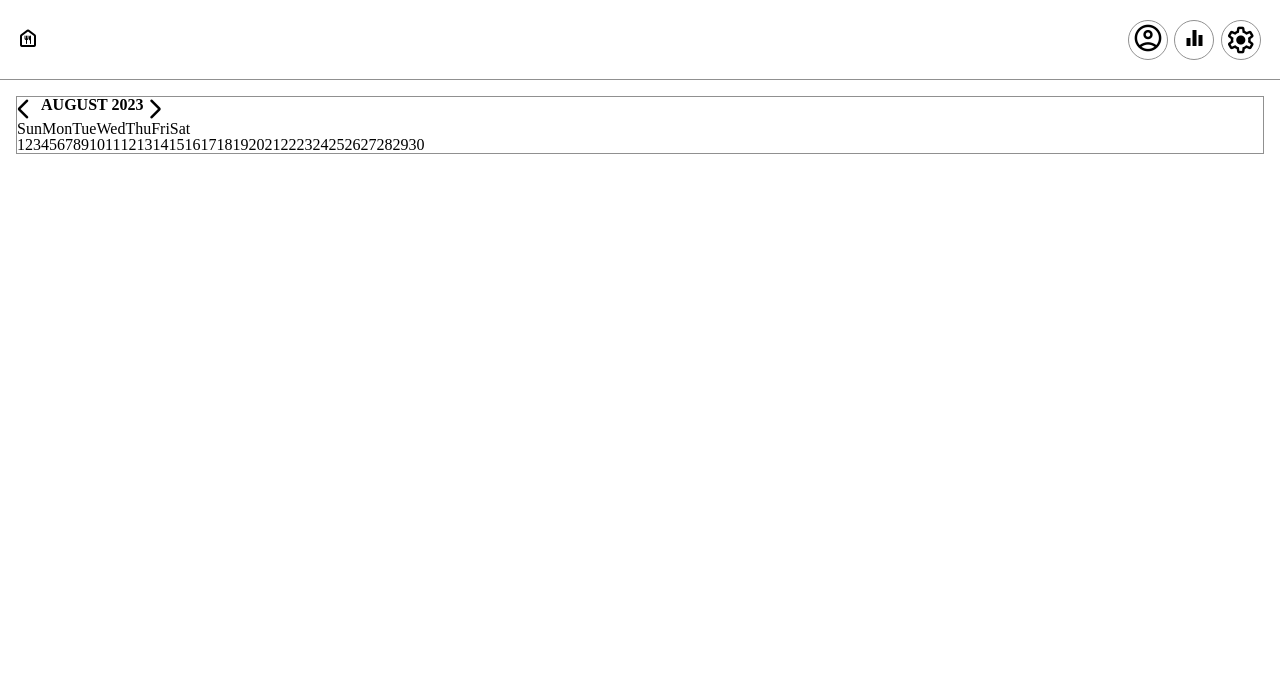
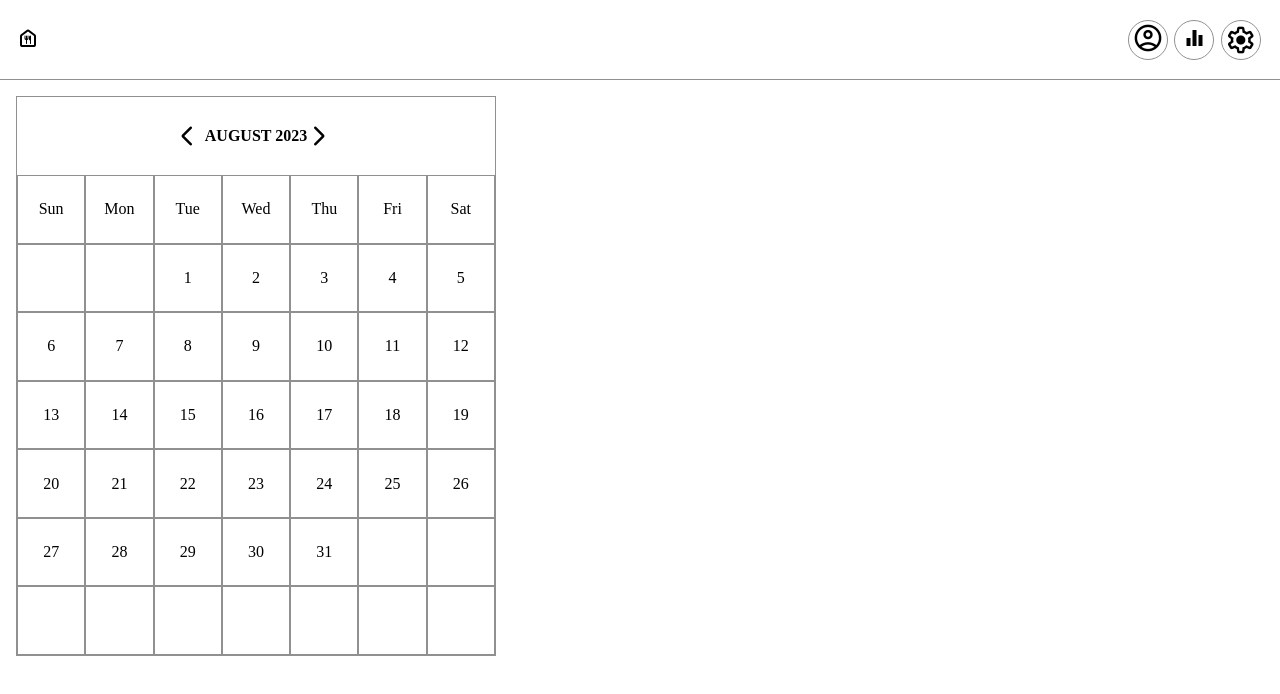
Before and after one commit to Galaxy-104/project1_WebService, a plain HTML site: page html/home.html in a window 1280 px wide. Drawn offline with nearby package versions, Linux system fonts and the light colour scheme.

Commit message:
home 캘린더 레이아웃 생성

```diff
--- a/CSS/home.css
+++ b/CSS/home.css
@@ -10,7 +10,32 @@ main .calendar{
     border: 1px solid #909090;
     display: flex;
     flex-direction: column;
+    width: 30rem;
+    height: 35rem;
 }
 main .calendar > div{
     display: flex;
+    justify-content: center;
+    align-items: center;
 }
+main .calendar > div > div{
+    display: flex;
+    justify-content: center;
+    align-items: center;
+}
+main .calendar .calendar_header{
+    height: 5rem;
+}
+main .calendar .calendar_weekdays > div{
+    border: 1px solid #909090;
+    width: calc(30rem / 7);
+    height: calc(30rem / 7);
+}
+main .calendar .calendar_contents{
+    display: grid;
+    grid-template-columns: repeat(7, 1fr);
+}
+main .calendar .calendar_contents > div{
+    border: 1px solid #909090;
+    height: calc(30rem / 7);
+}
--- a/JavaScript/home.js
+++ b/JavaScript/home.js
@@ -15,7 +15,7 @@ const thisMonth = today.getMonth() + 1
 const days = getDays()
 function getDays(){
     let arr = []
-    for(let i = 1; i < getLastDate(thisYear, thisMonth); i++){
+    for(let i = 1; i <= getLastDate(thisYear, thisMonth); i++){
         arr.push({ day: i, dayOfWeek: dayOfWeek[getDayOfWeek(thisYear, thisMonth, i)]})
     }
     return arr
@@ -74,3 +74,5 @@ function createBlank(){
 }
 
 console.log(days)
+console.log(getLastDate(thisYear, thisMonth))
+console.log(thisMonth)
```
